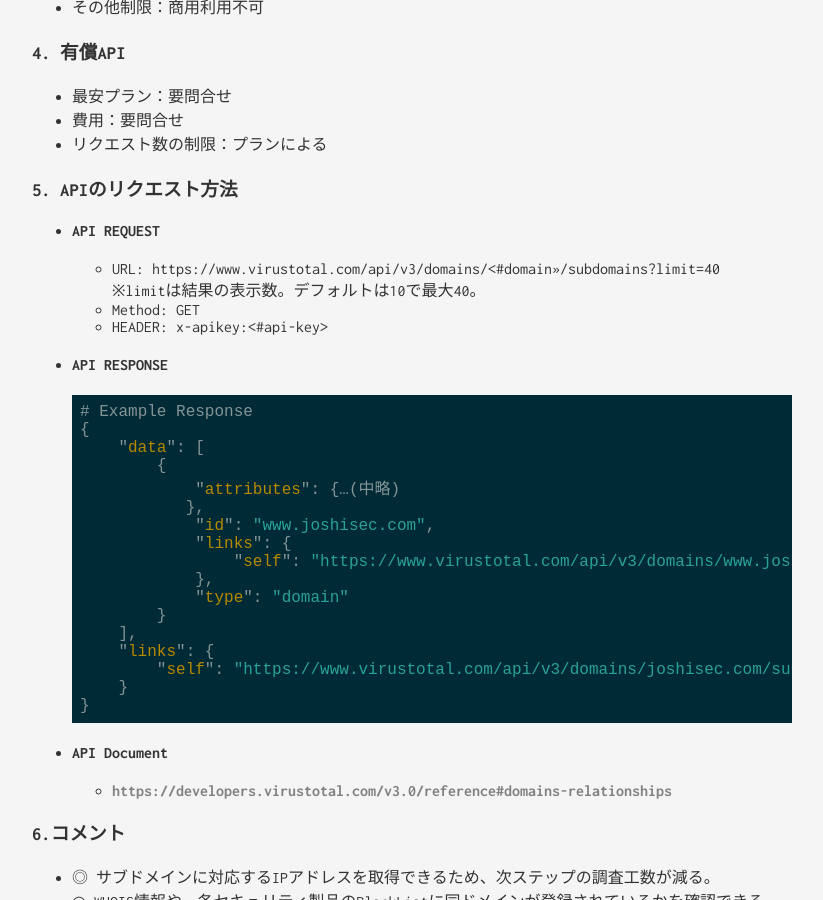
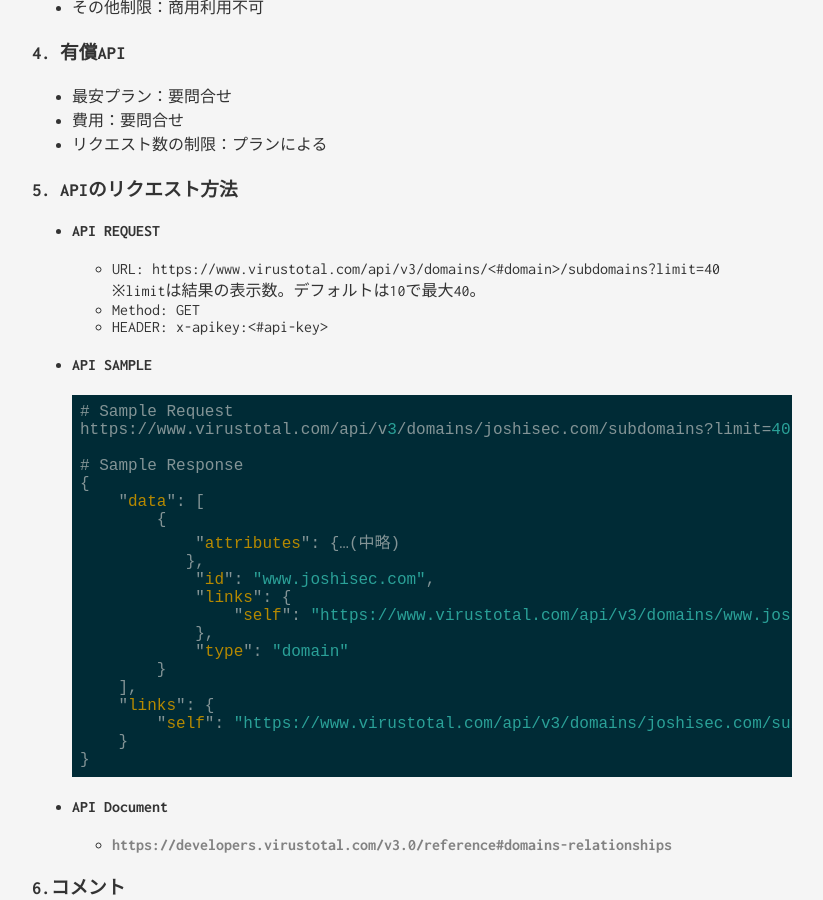
Before and after one commit to kuno-ssa/kuno-ssa.github.io, a Jekyll site: the page built from _posts/2020-03-27-subdomain-enum-services.md, in a window 1280 px wide and 900 px high, scrolled down 1406 px. Shown: the whole window, without its empty margins (208-1031 px from the left). Built offline with Jekyll 4.4.1, drawn with Linux system fonts in a browser that asks for light colours; some of the changed text lies outside the part shown.

Commit message:
APIの例にリクエスト例を追記 hacker targetのコメントを修正

```diff
--- a/_posts/2020-03-27-subdomain-enum-services.md
+++ b/_posts/2020-03-27-subdomain-enum-services.md
@@ -45,14 +45,17 @@
 
 ### 5. APIのリクエスト方法
 - #### API REQUEST
-    - URL: https://www.virustotal.com/api/v3/domains/<#domain>>/subdomains?limit=40
+    - URL: https://www.virustotal.com/api/v3/domains/<#domain>/subdomains?limit=40
         ※limitは結果の表示数。デフォルトは10で最大40。
     - Method: GET
     - HEADER: x-apikey:<#api-key>
 
-- #### API RESPONSE
+- #### API SAMPLE
 {% highlight json %}
-# Example Response
+# Sample Request
+https://www.virustotal.com/api/v3/domains/joshisec.com/subdomains?limit=40
+
+# Sample Response
 {
     "data": [
         {
@@ -108,9 +111,12 @@
     - URL: https://api.hackertarget.com/hostsearch/?q=<#domain>
     - Method: GET
 
-- #### API RESPONSE
+- #### API SAMPLE
 {% highlight json %}
-# Example Response
+# Sample Request
+https://api.hackertarget.com/hostsearch/?q=joshisec.com
+
+# Sample Response
 joshisec.com,157.7.107.46
 www.joshisec.com,157.7.107.46
 {% endhighlight %}
@@ -152,9 +157,12 @@
     - Method: GET
     - HEADER: apikey:<#api-key>
 
-- #### API RESPONSE
+- #### API SAMPLE
 {% highlight json %}
-# Example Response
+# Sample Request
+https://api.securitytrails.com/v1/domain/joshisec.com/subdomains
+
+# Sample Response
 {
   "subdomains": [
     "www"
@@ -197,9 +205,12 @@
     - Method: GET
     - HEADER: Authorization:Basic <#auth-key>
 
-- #### API RESPONSE
+- #### API SAMPLE
 {% highlight json %}
-# Example Response
+# Sample Request
+https://api.passivetotal.org/v2/enrichment/subdomains?query=joshisec.com
+
+# Sample Response
 {
     "primaryDomain": "joshisec.com",
     "success": true,
```
Also changed, not shown: other parts of _posts/2020-03-27-subdomain-enum-services.md (+1 -2 lines).
